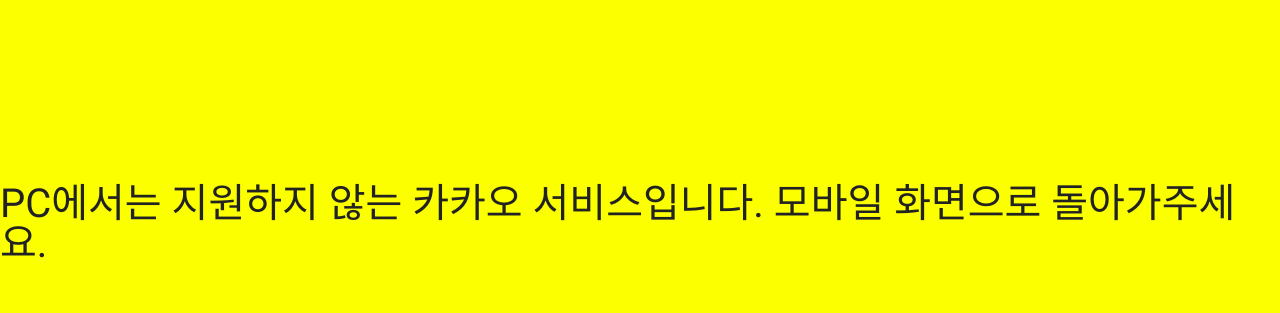
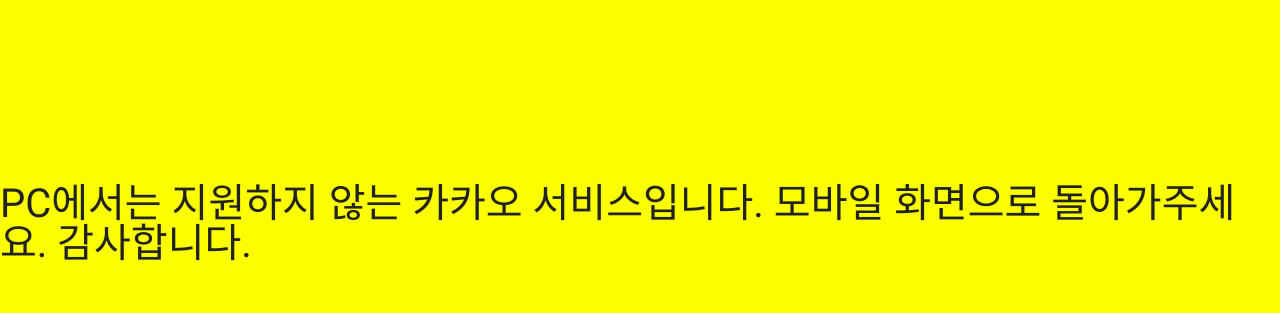
Before and after one commit to godboy4256/individual-01-kakao-talk-ui-clone, a plain HTML site: page index.html in a window 1280 px wide. Shown: the part 176-489 px from the top of the page. Drawn offline with Linux system fonts and the light colour scheme.

Commit message:
thabk you!!

```diff
--- a/css/style.css
+++ b/css/style.css
@@ -38,7 +38,7 @@
   position: fixed;
   top: 0;
   left: 0;
-  content: "PC에서는 지원하지 않는 카카오 서비스입니다. 모바일 화면으로 돌아가주세요.";
+  content: "PC에서는 지원하지 않는 카카오 서비스입니다. 모바일 화면으로 돌아가주세요. 감사합니다.";
   color: #222;
   font-size: 40px;
   justify-content: center;
```
